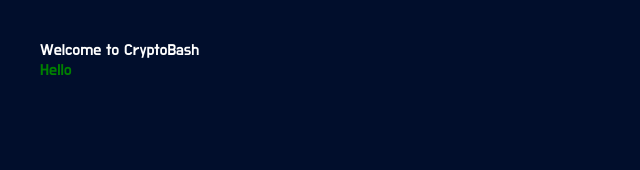
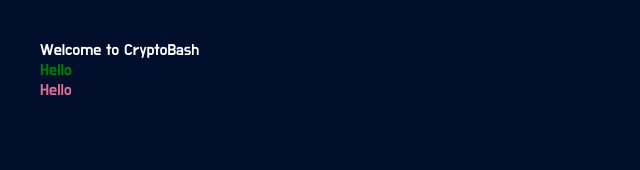
Before and after one commit to rikster/u-crypto-dashboard, a React (Create React App) app: page / in a window 1280 px wide. Shown: the top 170 px of the page, without its empty margins (0-640 px from the left). Built offline with nearby package versions, Linux system fonts and the light colour scheme.

Commit message:
messing with styled components w/ props (has to be 4.0.2)

```diff
--- a/package.json
+++ b/package.json
@@ -9,7 +9,7 @@
     "react": "^17.0.1",
     "react-dom": "^17.0.1",
     "react-scripts": "4.0.1",
-    "styled-components": "^5.2.1",
+    "styled-components": "^4.0.2",
     "web-vitals": "^0.2.4"
   },
   "scripts": {
--- a/src/App/App.js
+++ b/src/App/App.js
@@ -1,10 +1,13 @@
 import './App.css';
 import WelcomeMessage from "./WelcomeMessage";
 import AppLayout from "./AppLayout";
-import styled from 'styled-components';
+import styled, {css} from 'styled-components';
 
 const MyButton = styled.div`
     color: green;
+    ${props => props.primary && css`
+      color: palevioletred;
+    `}
 `
 
 function App() {
@@ -12,6 +15,7 @@
       <AppLayout>
         <WelcomeMessage/>
         <MyButton> Hello </MyButton>
+          <MyButton primary> Hello </MyButton>
       </AppLayout>
   );
 }
```
Also changed, not shown: 1 other file (tests, documents, lock files or other folders).
